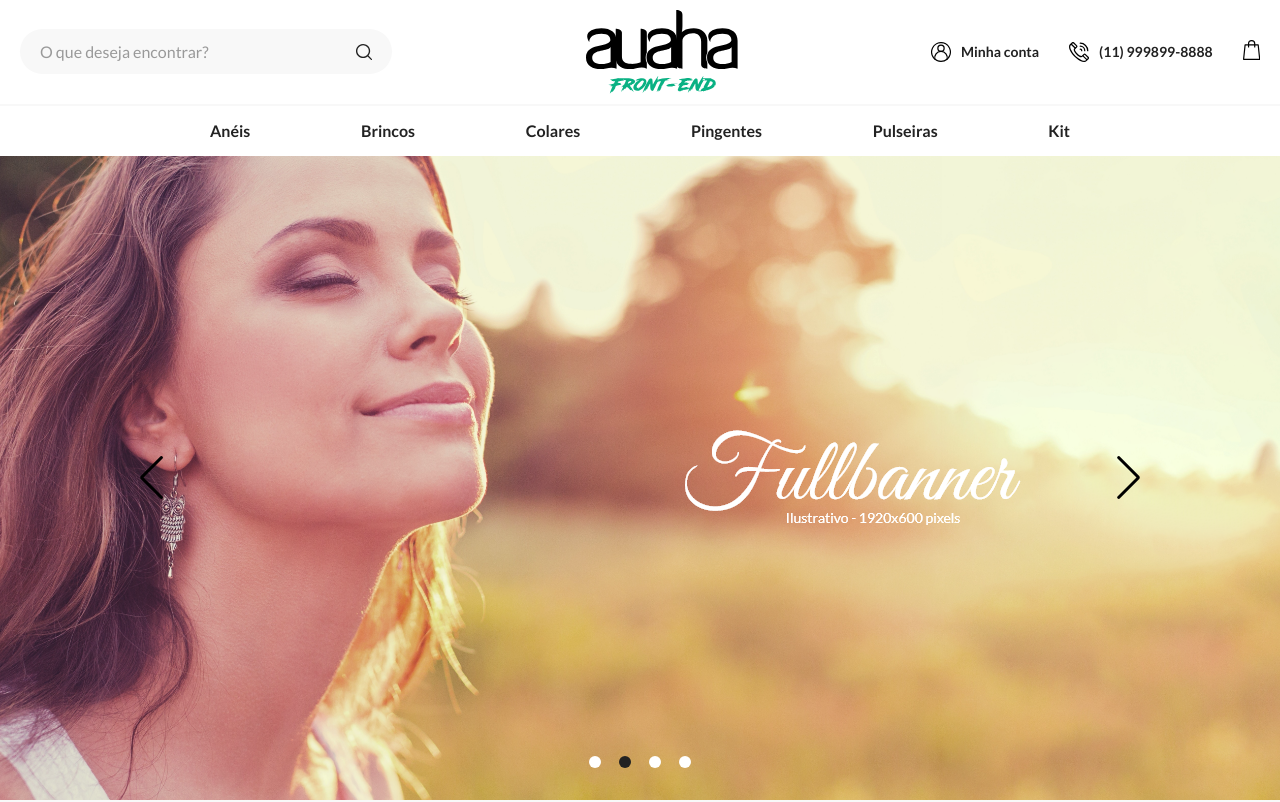
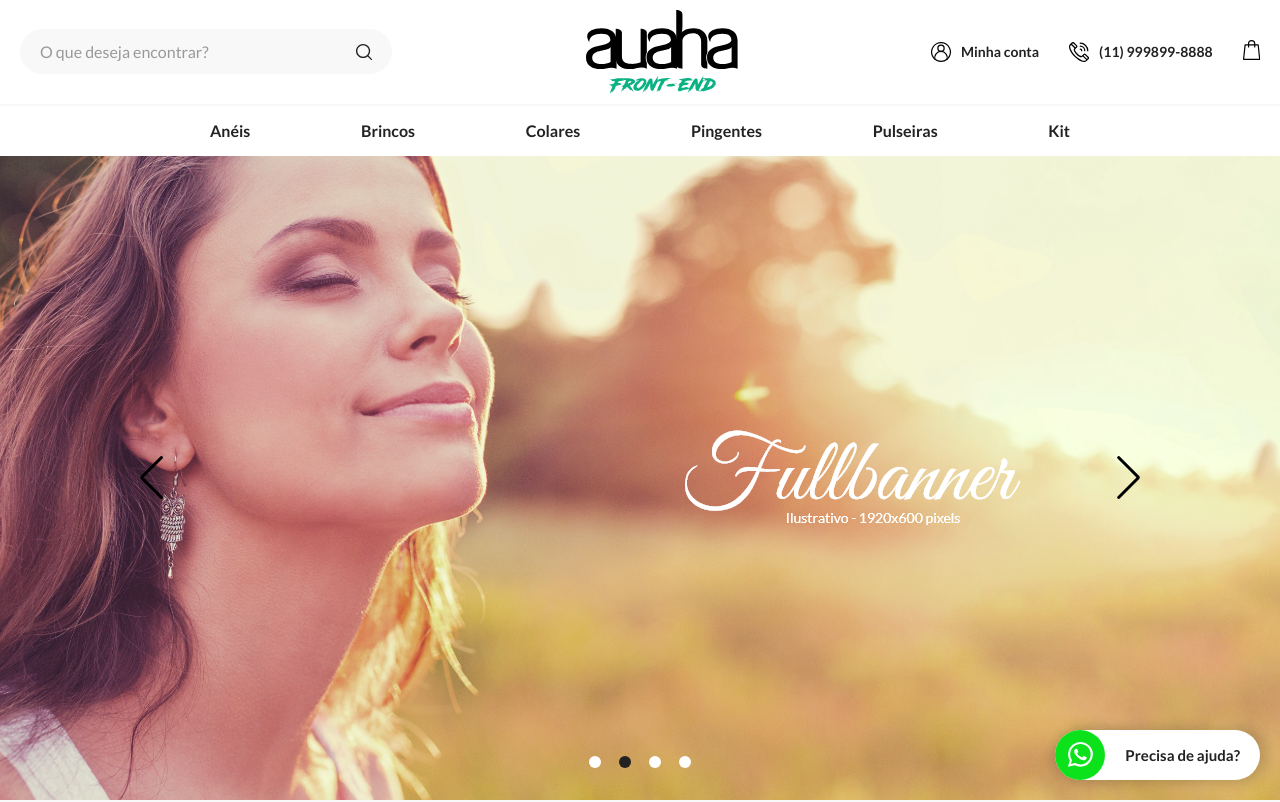
Before and after one commit to luansilvae/challenge-auaha, a React (Vite) app: page / in a window 1280 px wide. Shown: the top 802 px of the page. Built offline with nearby package versions, Linux system fonts and the light colour scheme.

Commit message:
feat: float button

```diff
--- /dev/null
+++ b/src/components/FloatButton/FloatButton.scss
@@ -0,0 +1,47 @@
+.float {
+  max-width: 1340px;
+  width: 100%;
+  padding: 0 20px;
+  margin: 0 auto;
+
+  display: flex;
+  justify-content: flex-end;
+
+  position: sticky;
+  z-index: 100;
+  bottom: 20px;
+
+  &__button {
+    display: flex;
+    align-items: center;
+    justify-content: space-between;
+
+    height: 50px;
+    border-radius: 30px;
+    background: var(--white);
+    box-shadow: 4px 0px 12px 3px rgba(0, 0, 0, 0.157);
+
+    .button__whatsapp {
+      height: 100%;
+      width: 50px;
+      display: flex;
+      justify-content: center;
+      align-items: center;
+      background-color: #0ce21c;
+      border-radius: 30px;
+    }
+
+    .button__text {
+      padding: 0 20px;
+      font-size: 15px;
+      font-weight: 700;
+      color: var(--dark);
+
+      display: none;
+
+      @media (min-width: 768px) {
+        display: unset;
+      }
+    }
+  }
+}
--- /dev/null
+++ b/src/components/FloatButton/index.tsx
@@ -0,0 +1,29 @@
+import React from "react"
+import { WhatsAppIcon } from "../Icons"
+
+import "./FloatButton.scss"
+
+export const FloatButton: React.FC = () => {
+  return (
+    <div className="float">
+      <a
+        href="https://wa.me/+5511999999999?text=Olá, gostaria de uma informação."
+        target="_blank"
+        rel="noreferrer"
+        className="float__button"
+      >
+        <a
+          href="https://wa.me/+5511999999999?text=Olá, gostaria de uma informação."
+          target="_blank"
+          rel="noreferrer"
+          className="button__whatsapp"
+        >
+          <WhatsAppIcon />
+        </a>
+        <div className="button__text">
+          <span>Precisa de ajuda? </span>
+        </div>
+      </a>
+    </div>
+  )
+}
--- a/src/components/Icons/index.tsx
+++ b/src/components/Icons/index.tsx
@@ -279,3 +279,24 @@ export const CreditCardIcon = (props: React.SVGProps<SVGSVGElement>) => {
     </svg>
   )
 }
+
+export const WhatsAppIcon = (props: React.SVGProps<SVGSVGElement>) => {
+  return (
+    <svg
+      xmlns="http://www.w3.org/2000/svg"
+      width="24.732"
+      height="24.851"
+      viewBox="0 0 24.732 24.851"
+      {...props}
+    >
+      <path
+        id="_1384023_2_"
+        data-name="1384023 (2)"
+        d="M21.379,3.612A12.317,12.317,0,0,0,2,18.47L.25,24.851l6.528-1.712a12.3,12.3,0,0,0,5.885,1.5h.005A12.32,12.32,0,0,0,21.379,3.612ZM12.668,22.558h0a10.223,10.223,0,0,1-5.209-1.427l-.374-.222L3.207,21.926l1.034-3.777L4,17.761a10.235,10.235,0,1,1,8.671,4.8Zm5.614-7.666c-.308-.154-1.82-.9-2.1-1s-.487-.154-.692.154-.795,1-.974,1.206-.359.231-.667.077A8.4,8.4,0,0,1,11.372,13.8,9.282,9.282,0,0,1,9.66,11.67c-.179-.308,0-.459.135-.628a8.7,8.7,0,0,0,.769-1.053.566.566,0,0,0-.026-.539c-.077-.154-.692-1.668-.948-2.285-.25-.6-.5-.519-.692-.528s-.385-.011-.59-.011a1.13,1.13,0,0,0-.821.385A3.451,3.451,0,0,0,6.411,9.579a5.986,5.986,0,0,0,1.256,3.183,13.716,13.716,0,0,0,5.256,4.646,17.612,17.612,0,0,0,1.754.648,4.218,4.218,0,0,0,1.938.122,3.17,3.17,0,0,0,2.077-1.463,2.571,2.571,0,0,0,.179-1.463C18.8,15.123,18.59,15.046,18.282,14.892Zm0,0"
+        transform="translate(-0.25)"
+        fill="#fff"
+        fillRule="evenodd"
+      />
+    </svg>
+  )
+}
--- a/src/pages/Home/Home.scss
+++ b/src/pages/Home/Home.scss
@@ -1,5 +1,6 @@
 main {
   width: 100%;
+  position: relative;
 }
 
 article {
--- a/src/pages/Home/index.tsx
+++ b/src/pages/Home/index.tsx
@@ -5,6 +5,7 @@ import { Newsletter } from "../../components/Newsletter"
 import { OffersSection } from "../../components/OffersSection"
 import { PaymentBanner } from "../../components/PaymentBanner"
 import { Testimonials } from "../../components/Testimonials"
+import { FloatButton } from "../../components/FloatButton"
 
 import "./Home.scss"
 
@@ -19,6 +20,8 @@ export const Home: React.FC = () => {
         <Testimonials />
         <Newsletter />
       </article>
+
+      <FloatButton />
     </main>
   )
 }
```
